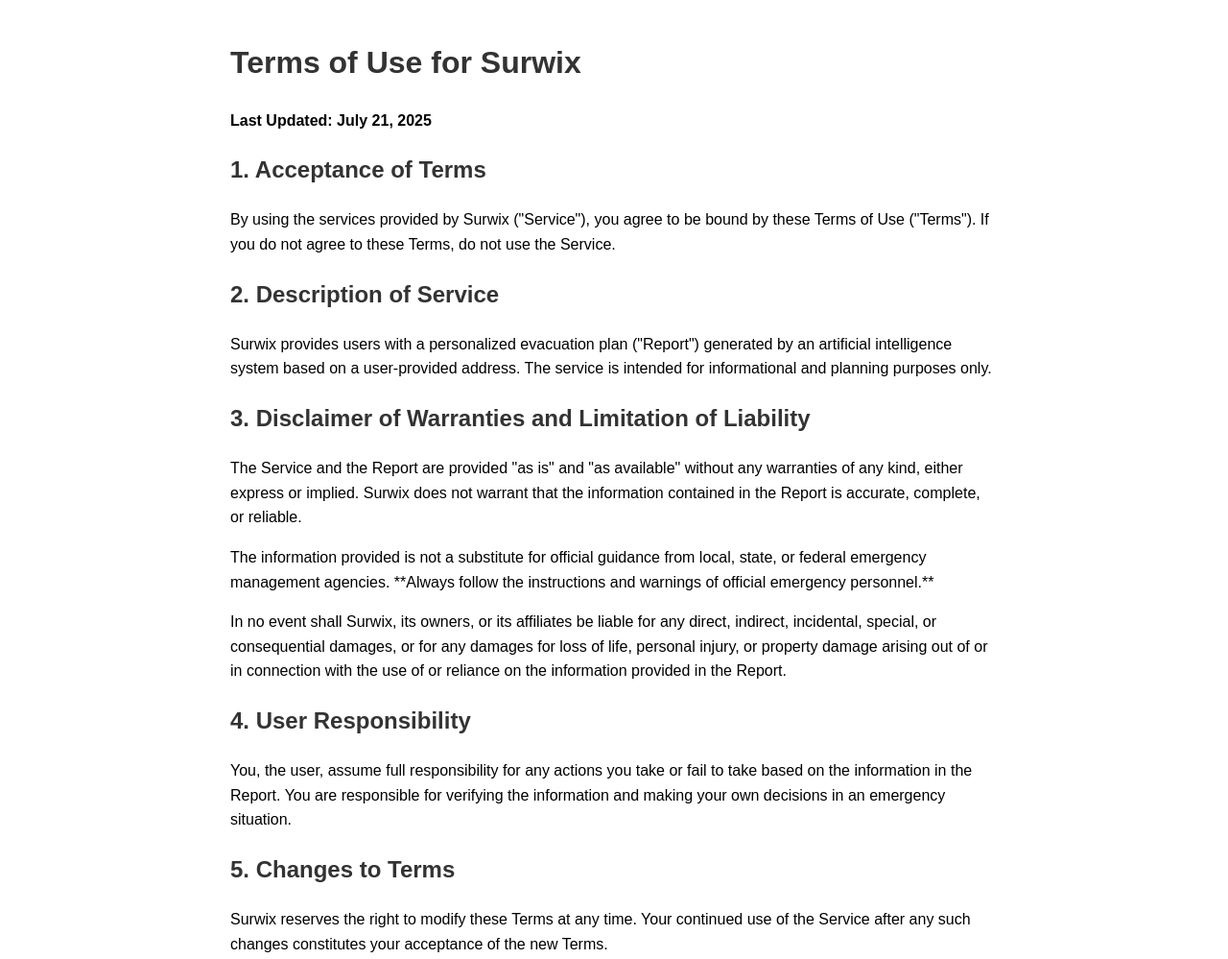
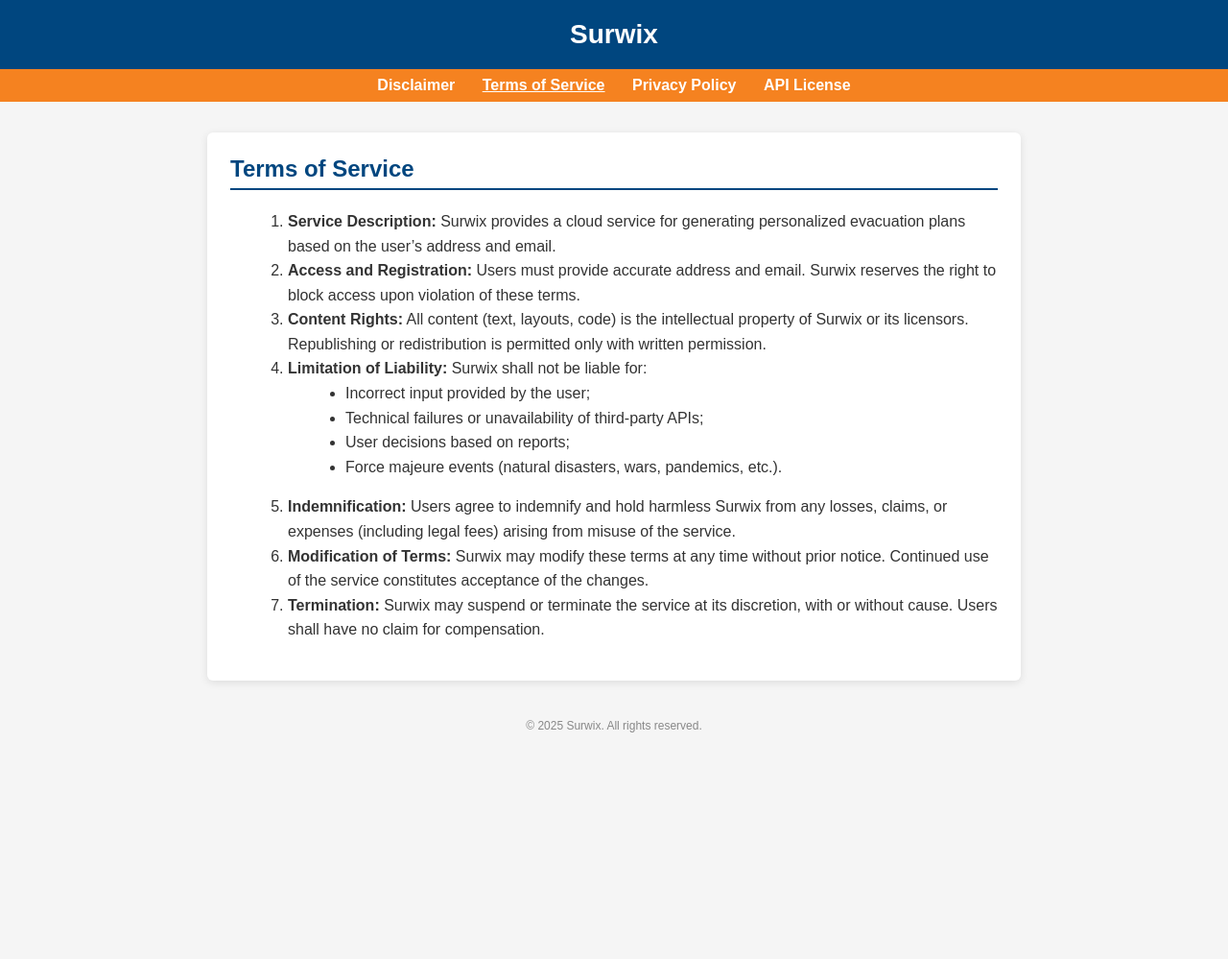
Before and after one commit to Surwix/surwix-app, a website: page terms.html in a window 1280 px wide. Shown: the whole page at 96% size. After the commit the page ends 803 px from the top, so only its background shows below. Drawn offline with Linux system fonts and the light colour scheme.

Commit message:
Update terms.html

```diff
--- a/terms.html
+++ b/terms.html
@@ -1,32 +1,38 @@
 <!DOCTYPE html>
 <html lang="en">
 <head>
-    <meta charset="UTF-8">
-    <title>Terms of Use - Surwix</title>
-    <style>
-        body { font-family: sans-serif; line-height: 1.6; max-width: 800px; margin: 40px auto; padding: 0 20px; }
-        h1, h2 { color: #333; }
-    </style>
+  <meta charset="UTF-8">
+  <meta name="viewport" content="width=device-width, initial-scale=1">
+  <title>Terms of Service – Surwix</title>
+  <link rel="stylesheet" href="legal-style.css">
 </head>
 <body>
-    <h1>Terms of Use for Surwix</h1>
-    <p><strong>Last Updated: July 21, 2025</strong></p>
-
-    <h2>1. Acceptance of Terms</h2>
-    <p>By using the services provided by Surwix ("Service"), you agree to be bound by these Terms of Use ("Terms"). If you do not agree to these Terms, do not use the Service.</p>
-
-    <h2>2. Description of Service</h2>
-    <p>Surwix provides users with a personalized evacuation plan ("Report") generated by an artificial intelligence system based on a user-provided address. The service is intended for informational and planning purposes only.</p>
-
-    <h2>3. Disclaimer of Warranties and Limitation of Liability</h2>
-    <p>The Service and the Report are provided "as is" and "as available" without any warranties of any kind, either express or implied. Surwix does not warrant that the information contained in the Report is accurate, complete, or reliable.</p>
-    <p>The information provided is not a substitute for official guidance from local, state, or federal emergency management agencies. **Always follow the instructions and warnings of official emergency personnel.**</p>
-    <p>In no event shall Surwix, its owners, or its affiliates be liable for any direct, indirect, incidental, special, or consequential damages, or for any damages for loss of life, personal injury, or property damage arising out of or in connection with the use of or reliance on the information provided in the Report.</p>
-
-    <h2>4. User Responsibility</h2>
-    <p>You, the user, assume full responsibility for any actions you take or fail to take based on the information in the Report. You are responsible for verifying the information and making your own decisions in an emergency situation.</p>
-
-    <h2>5. Changes to Terms</h2>
-    <p>Surwix reserves the right to modify these Terms at any time. Your continued use of the Service after any such changes constitutes your acceptance of the new Terms.</p>
+  <header class="header"><h1>Surwix</h1></header>
+  <nav class="nav">
+    <a href="disclaimer.html">Disclaimer</a>
+    <a href="terms.html" class="active">Terms of Service</a>
+    <a href="privacy.html">Privacy Policy</a>
+    <a href="api-license.html">API License</a>
+  </nav>
+  <div class="container">
+    <h2>Terms of Service</h2>
+    <ol>
+      <li><strong>Service Description:</strong> Surwix provides a cloud service for generating personalized evacuation plans based on the user’s address and email.</li>
+      <li><strong>Access and Registration:</strong> Users must provide accurate address and email. Surwix reserves the right to block access upon violation of these terms.</li>
+      <li><strong>Content Rights:</strong> All content (text, layouts, code) is the intellectual property of Surwix or its licensors. Republishing or redistribution is permitted only with written permission.</li>
+      <li><strong>Limitation of Liability:</strong> Surwix shall not be liable for:
+        <ul>
+          <li>Incorrect input provided by the user;</li>
+          <li>Technical failures or unavailability of third‑party APIs;</li>
+          <li>User decisions based on reports;</li>
+          <li>Force majeure events (natural disasters, wars, pandemics, etc.).</li>
+        </ul>
+      </li>
+      <li><strong>Indemnification:</strong> Users agree to indemnify and hold harmless Surwix from any losses, claims, or expenses (including legal fees) arising from misuse of the service.</li>
+      <li><strong>Modification of Terms:</strong> Surwix may modify these terms at any time without prior notice. Continued use of the service constitutes acceptance of the changes.</li>
+      <li><strong>Termination:</strong> Surwix may suspend or terminate the service at its discretion, with or without cause. Users shall have no claim for compensation.</li>
+    </ol>
+  </div>
+  <footer>© 2025 Surwix. All rights reserved.</footer>
 </body>
 </html>
```
